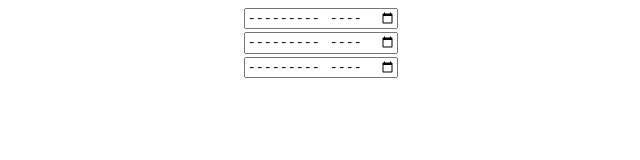
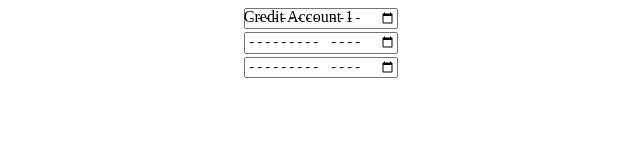
Before and after one commit to SaidHoja/creditsnap, a Next.js app: page /creditHistoryForm in a window 1280 px wide. Shown: the top 160 px of the page, without its empty margins (319-959 px from the left). Built offline with nearby package versions, Linux system fonts and the light colour scheme; no server answers.

Commit message:
more changes

```diff
--- a/pages/creditHistoryForm.js
+++ b/pages/creditHistoryForm.js
@@ -1,4 +1,4 @@
-import { Input, Stack } from '@chakra-ui/react'
+import { Input,InputGroup, InputLeftElement, Stack } from '@chakra-ui/react'
 import { Center, Square, Circle } from '@chakra-ui/react'
 import React, { useState } from 'react'
 
@@ -9,11 +9,16 @@ export default function creditHistoryInputter(){
         <>
         <Center >
             <Stack spacing = {3} colorscheme="messenger">
+                <InputGroup>
+                <InputLeftElement
+                    children="Credit Account 1"
+                />
                 <Input
-                 placeholder="Select Date and Time"
-                 size="md"
-                 type = "month"
-                />
+                    placeholder="Select Date and Time"
+                    size="md"
+                    type = "month"
+                 />
+                </InputGroup>
                 <Input
                  placeholder="Select Date and Time"
                  size="md"
```
